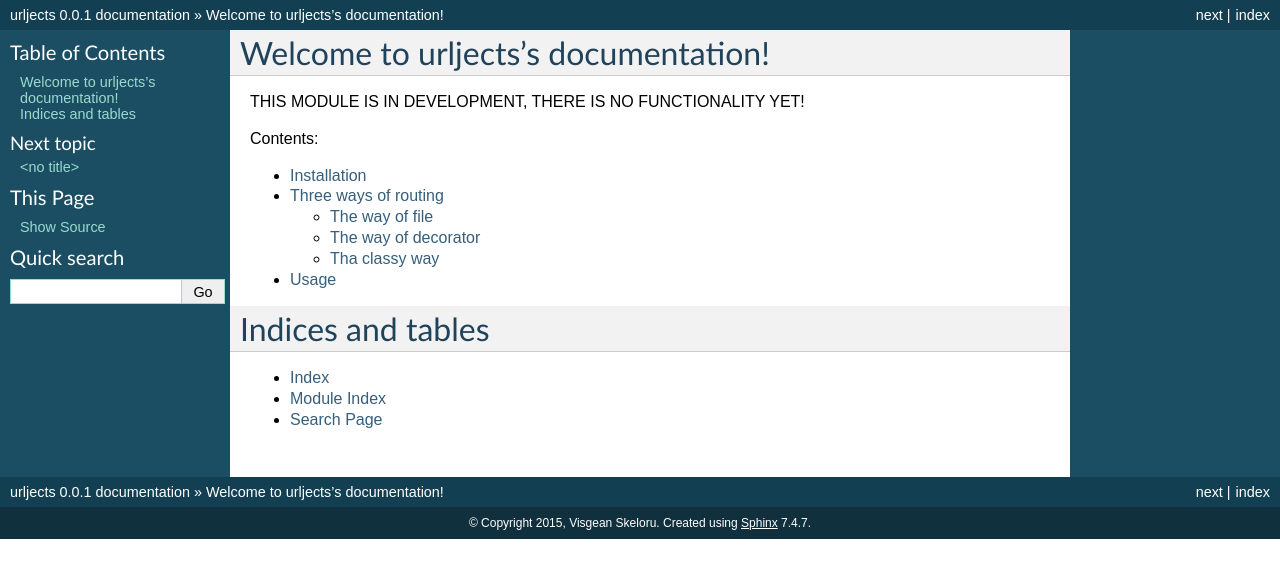
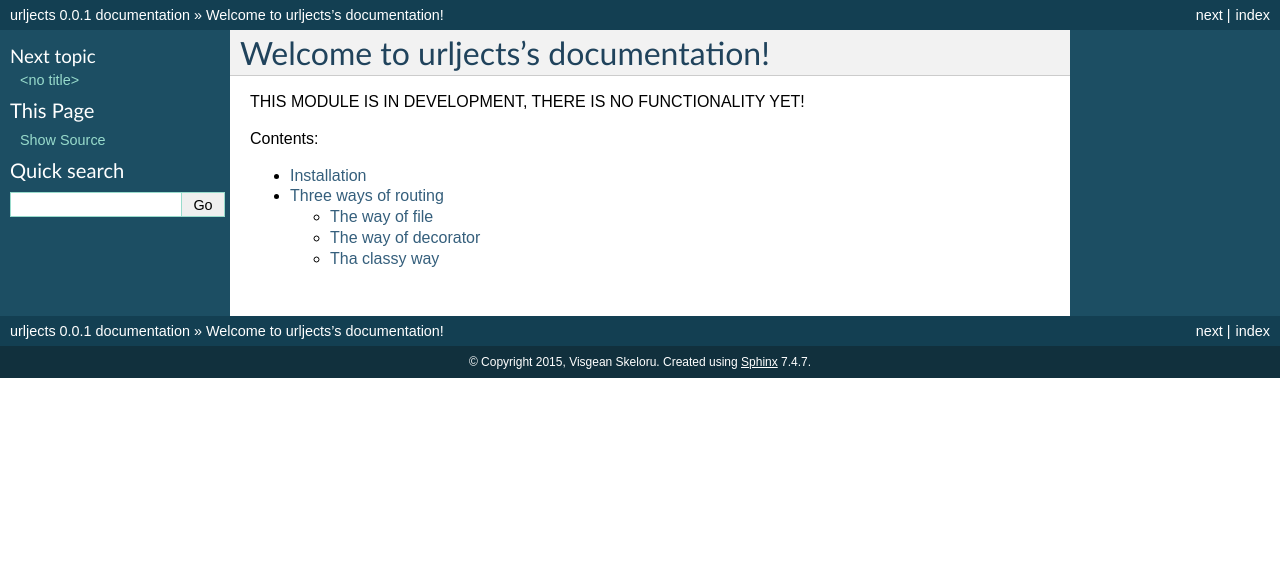
Before and after one commit to Visgean/urljects, a Sphinx documentation site: the page built from docs/index.rst, in a window 1280 px wide. Shown: the top 578 px of the page. Built offline with Sphinx 7.4.7, drawn with Linux system fonts in a browser that asks for light colours.

Commit message:
deleting usage page

```diff
--- a/docs/index.rst
+++ b/docs/index.rst
@@ -12,11 +12,3 @@
    readme
    installation
    ways
-   usage
-
-Indices and tables
-==================
-
-* :ref:`genindex`
-* :ref:`modindex`
-* :ref:`search`
--- a/docs/usage.rst
+++ /dev/null
@@ -1,7 +0,0 @@
-========
-Usage
-========
-
-To use urljects in a project::
-
-    import urljects
```
